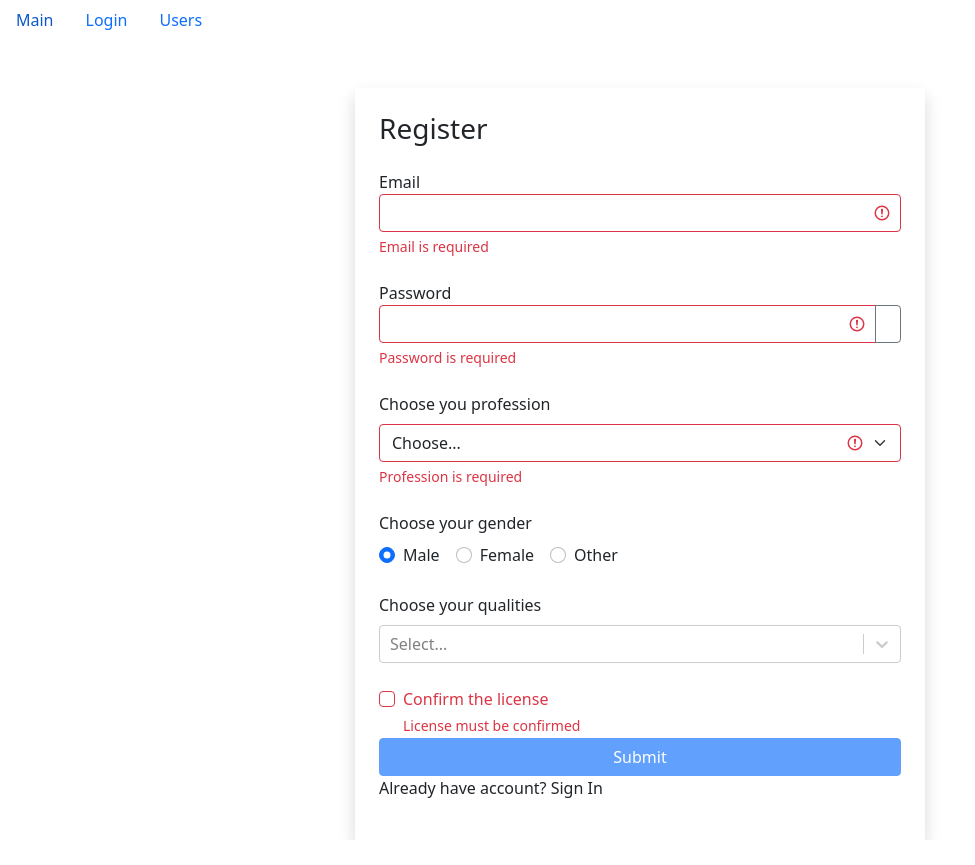
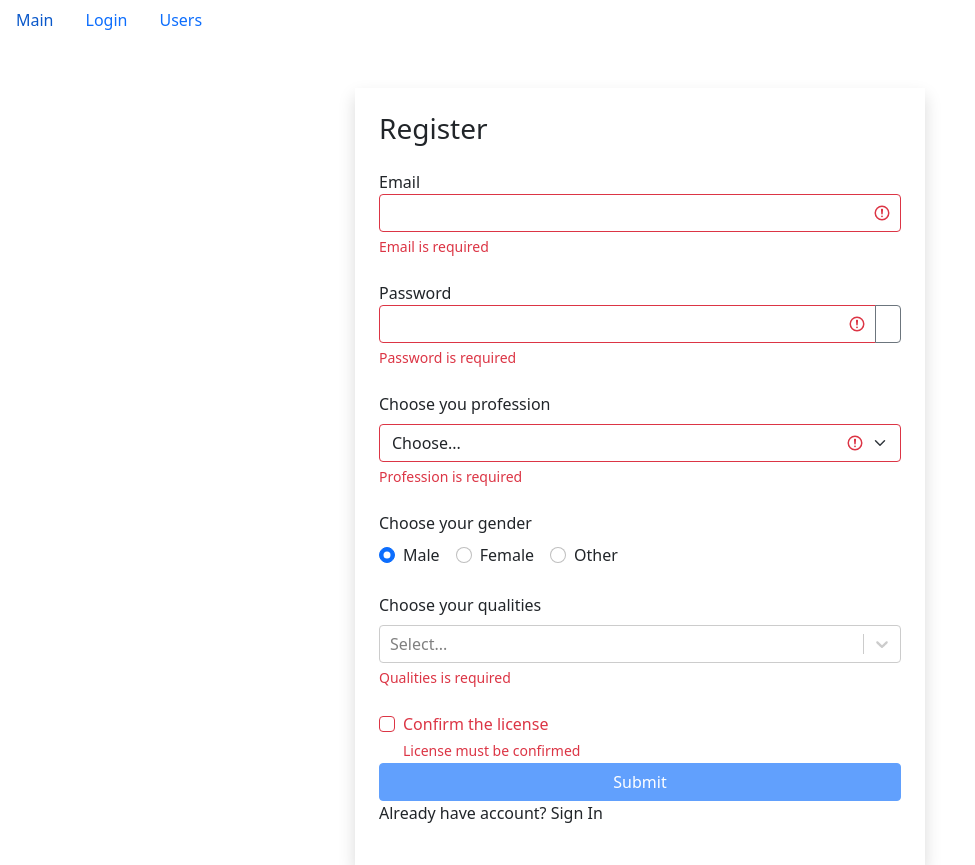
Before and after one commit to s2000promax/hangout, a React (Create React App) app: page /login/1 in a window 1280 px wide. Both pictures are taken after a click on the button "Sign Up". Shown: the whole page, without its empty margins (0-975 px from the left). Before the commit the page ends 840 px from the top, so only its background shows below. Built offline with nearby package versions, Linux system fonts and the light colour scheme; the HTML template or start-up script is replaced by a standard one.

Commit message:
fix: add validator for qualities

```diff
--- a/src/app/components/common/form/multiSelectField.jsx
+++ b/src/app/components/common/form/multiSelectField.jsx
@@ -2,13 +2,17 @@ import React from 'react';
 import Select from 'react-select';
 import PropTypes from 'prop-types';
 
-const MultiSelectField = ({ options, defaultValue, onChange, name, label }) => {
+const MultiSelectField = ({ options, defaultValue, onChange, name, label, error }) => {
   const optionsArray = !Array.isArray(options) && typeof options === 'object'
     ? Object.values(options)
     : options;
 
   const handleChange = (value) => {
     onChange({ name: name, value });
+  };
+
+  const getInputClasses = () => {
+    return 'basic-multi-select' + (error ? ' is-invalid' : '');
   };
 
   return (
@@ -20,12 +24,15 @@ const MultiSelectField = ({ options, defaultValue, onChange, name, label }) => {
         isMulti
         closeMenuOnSelect={false}
         options={optionsArray}
-        className="basic-multi-select"
+        className={getInputClasses()}
         classNamePrefix="select"
         defaultValue={defaultValue}
         onChange={handleChange}
         name={name}
       />
+      {error && <div className="invalid-feedback">
+        {error}
+      </div>}
     </div>
   );
 };
@@ -35,7 +42,9 @@ MultiSelectField.propTypes = {
   defaultValue: PropTypes.array,
   onChange: PropTypes.func,
   name: PropTypes.string,
-  label: PropTypes.string
+  label: PropTypes.string,
+  error: PropTypes.string
+
 };
 
 export default MultiSelectField;
--- a/src/app/components/common/page/editUserPage/editUserPage.jsx
+++ b/src/app/components/common/page/editUserPage/editUserPage.jsx
@@ -111,6 +111,11 @@ const EditUserPage = () => {
       isRequired: {
         message: 'Profession is required'
       }
+    },
+    qualities: {
+      isRequired: {
+        message: 'Qualities is required'
+      }
     }
   };
 
@@ -171,7 +176,7 @@ const EditUserPage = () => {
                   onChange={handleChange}
                   defaultOption='Choose...'
                   options={professionsList}
-                  error={''/* errors.profession */}
+                  error={errors.profession}
                 />
                 <RadioField
                   options={[
@@ -183,7 +188,6 @@ const EditUserPage = () => {
                   name='sex'
                   onChange={handleChange}
                   label='Choose your gender'
-
                 />
                 <MultiSelectField
                   options={qualitiesList}
--- a/src/app/components/ui/registerForm.jsx
+++ b/src/app/components/ui/registerForm.jsx
@@ -24,8 +24,6 @@ const RegisterForm = () => {
   }, [data]);
 
   useEffect(() => {
-    /* api.professions.fetchAll().then((dataOfProfessions) => setProfession(dataOfProfessions));
-    api.qualities.fetchAll().then((dataOfQualities) => setQualities(dataOfQualities)); */
     api.professions.fetchAll().then((data) => {
       const professionsList = Object.keys(data).map((professionName) => ({
         label: data[professionName].name,
@@ -59,6 +57,11 @@ const RegisterForm = () => {
         message: 'Profession is required'
       }
     },
+    qualities: {
+      isRequired: {
+        message: 'Qualities is required'
+      }
+    },
     license: {
       isRequired: {
         message: 'License must be confirmed'
@@ -73,7 +76,6 @@ const RegisterForm = () => {
   };
 
   const handleChange = (target) => {
-    console.log('target:', target);
     setDate(prevState => ({
       ...prevState,
       [target.name]: target.value
@@ -118,7 +120,6 @@ const RegisterForm = () => {
       qualities: getQualities(qualities)
     });
   };
-  console.log('dq:', data.qualities);
   return (
     <>
       <form onSubmit={handleSubmit}>
@@ -165,6 +166,7 @@ const RegisterForm = () => {
           defaultValue={data.qualities}
           onChange={handleChange}
           label='Choose your qualities'
+          error={errors.qualities}
         />
         <CheckBoxField
           name='license'
--- a/src/app/utils/validator.js
+++ b/src/app/utils/validator.js
@@ -7,6 +7,8 @@ export function validator(data, config) {
       case 'isRequired': {
         if (typeof data === 'boolean') {
           statusValidate = !data;
+        } else if (typeof data === 'object') {
+          statusValidate = !Object.keys(data).length;
         } else {
           statusValidate = !data.trim();
         }
```
Also changed, not shown: src/app/components/common/form/selectField.jsx (+0 -9 lines).
